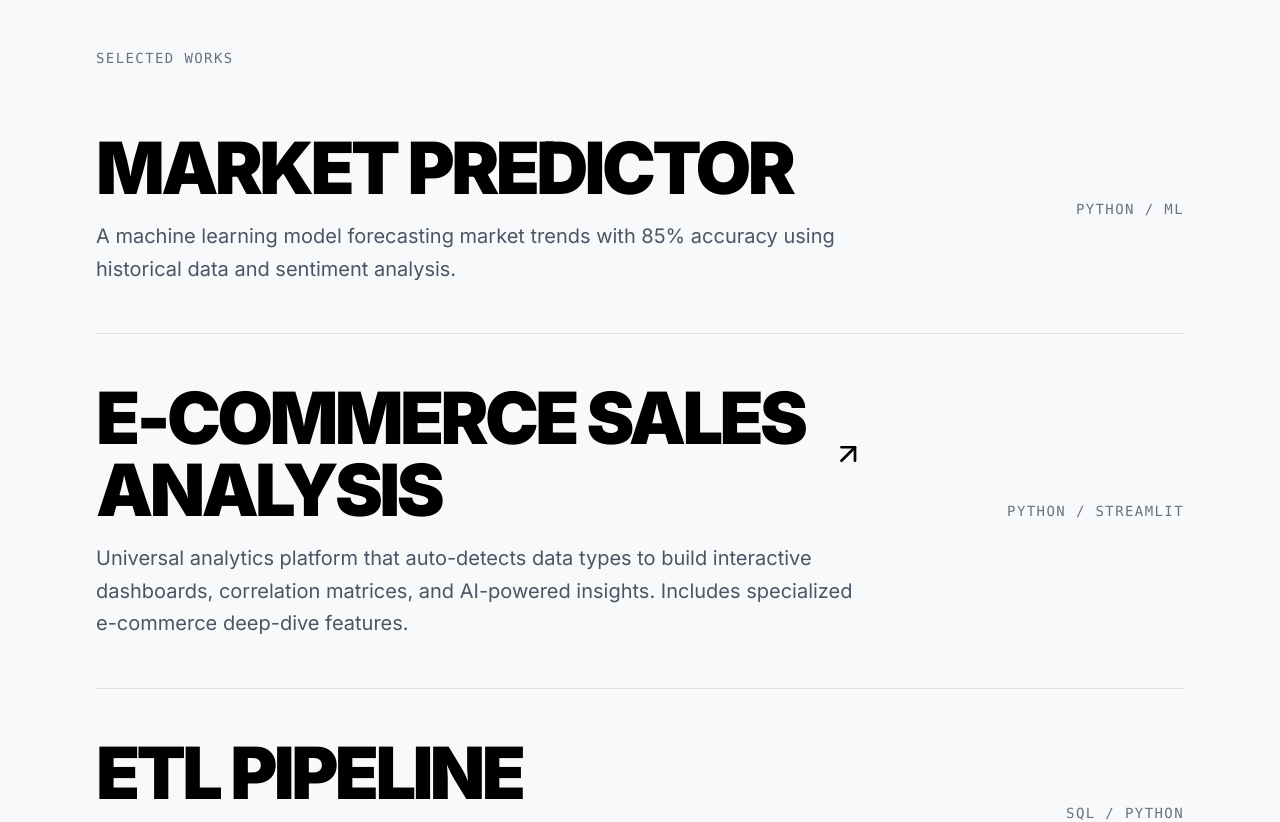
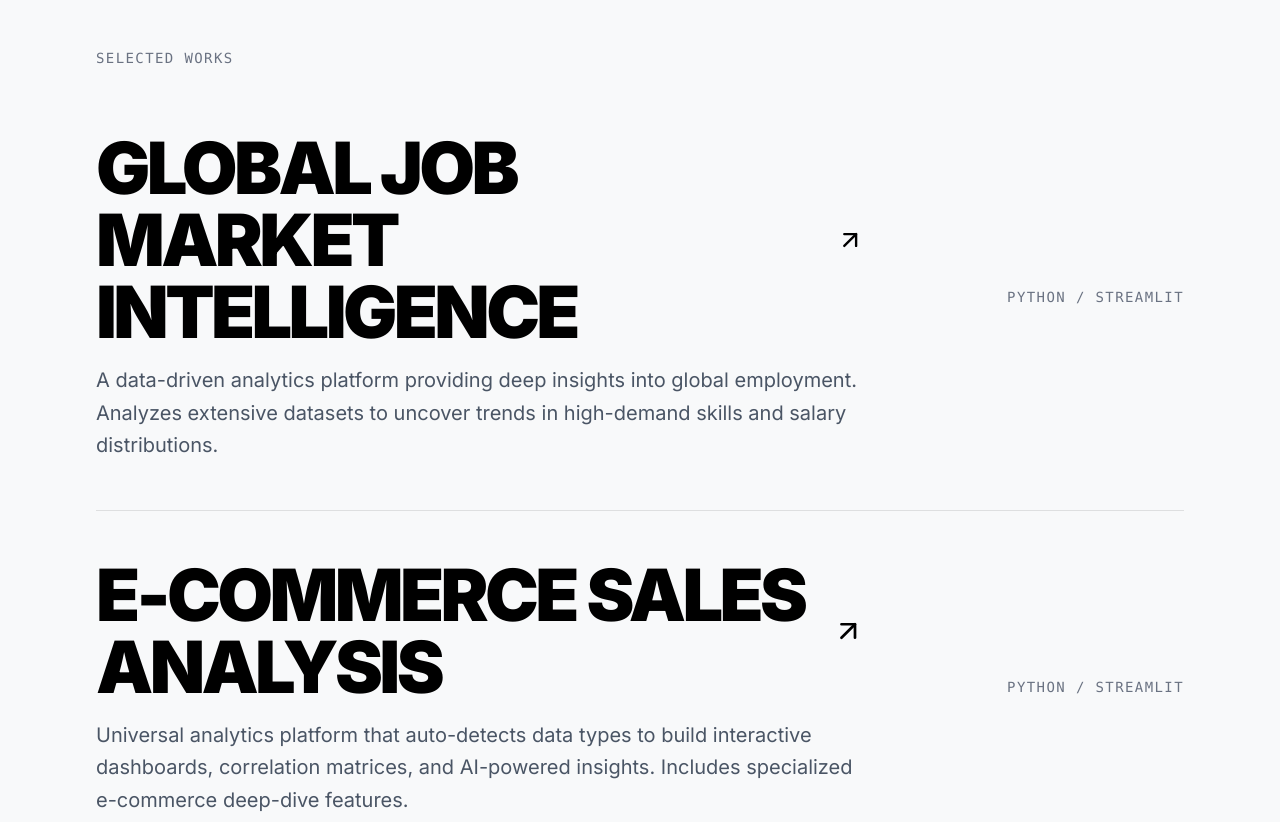
Before and after one commit to ArinPattnaik/Arin-s-Website, a React (Vite) app: page / in a window 1280 px wide. Shown: the part 2480-3302 px from the top of the page. Built offline with nearby package versions, Linux system fonts and the light colour scheme.

Commit message:
Update App.tsx

```diff
--- a/src/App.tsx
+++ b/src/App.tsx
@@ -324,7 +324,7 @@ const Expertise = () => {
 
 const Works = () => {
   const projects = [
-    { name: "MARKET PREDICTOR", type: "PYTHON / ML", desc: "A machine learning model forecasting market trends with 85% accuracy using historical data and sentiment analysis." },
+    { name: "GLOBAL JOB MARKET INTELLIGENCE", type: "PYTHON / STREAMLIT", link: "https://global-job-market-intelligence-platform-arin.streamlit.app/", desc: "A data-driven analytics platform providing deep insights into global employment. Analyzes extensive datasets to uncover trends in high-demand skills and salary distributions." },
     { name: "E-COMMERCE SALES ANALYSIS", type: "PYTHON / STREAMLIT", link: "https://ecommerce-sales-analysis-arin.streamlit.app/", desc: "Universal analytics platform that auto-detects data types to build interactive dashboards, correlation matrices, and AI-powered insights. Includes specialized e-commerce deep-dive features." },
     { name: "ETL PIPELINE", type: "SQL / PYTHON", desc: "Automated data extraction and transformation pipeline handling 50GB+ daily, reducing manual reporting by 15 hours/week." },
     { name: "CUSTOMER CHURN", type: "POWERBI", desc: "Predictive dashboard identifying at-risk customers, leading to a 12% increase in retention through targeted interventions." }
```
